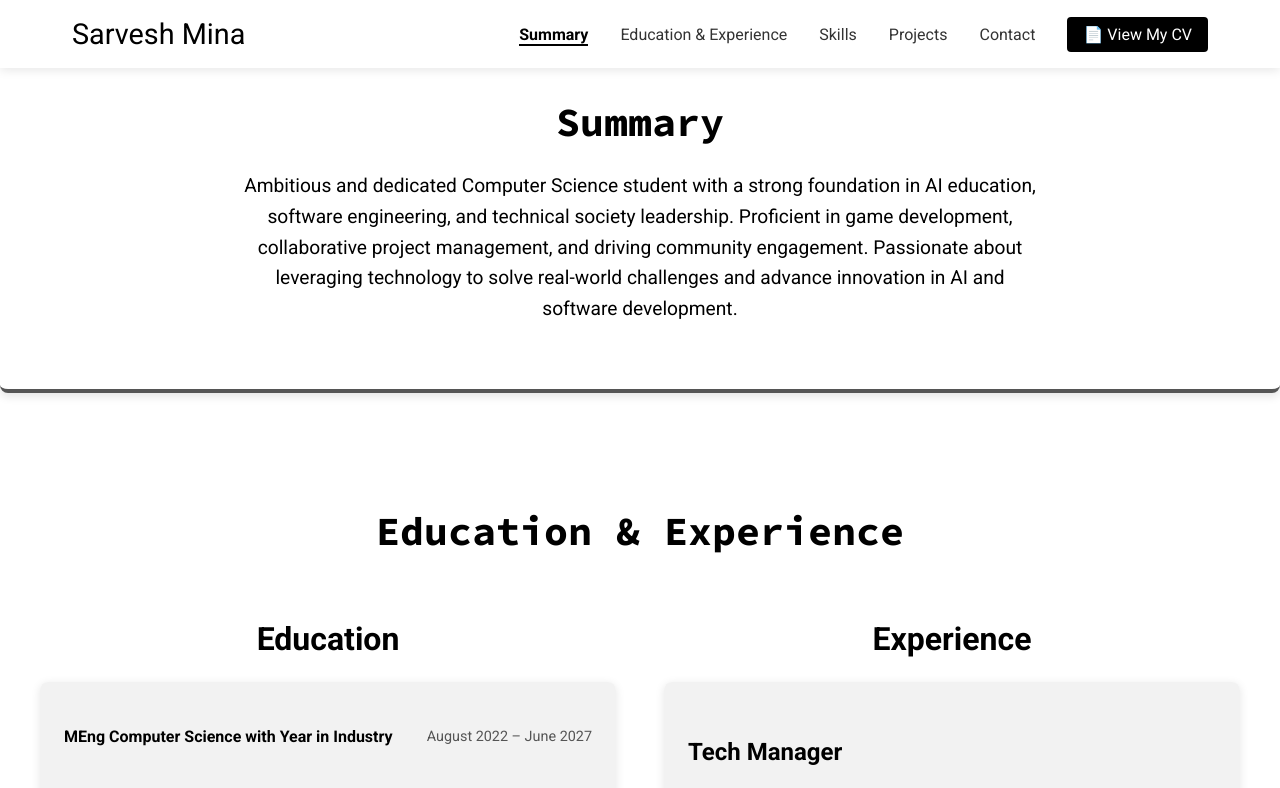
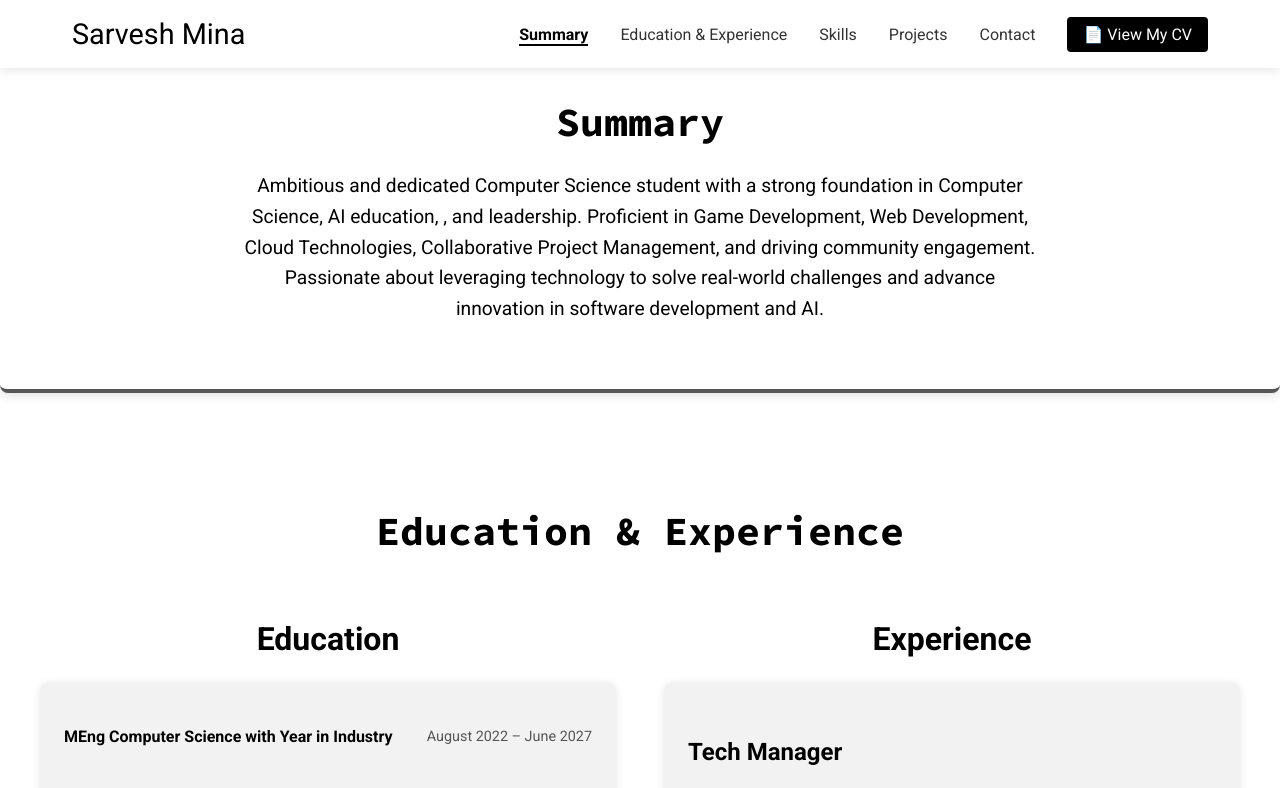
Before and after one commit to SarveshMina/SarveshMina.github.io, a Vue app: page / in a window 1280 px wide. Shown: the top 788 px of the page. Built offline with nearby package versions, Linux system fonts and the light colour scheme.

Commit message:
Updated summary

```diff
--- a/src/components/Summary.vue
+++ b/src/components/Summary.vue
@@ -3,7 +3,7 @@
   <section id="summary" class="summary-section" data-aos="fade-up">
     <h2>Summary</h2>
     <p>
-      Ambitious and dedicated Computer Science student with a strong foundation in AI education, software engineering, and technical society leadership. Proficient in game development, collaborative project management, and driving community engagement. Passionate about leveraging technology to solve real-world challenges and advance innovation in AI and software development.
+      Ambitious and dedicated Computer Science student with a strong foundation in Computer Science, AI education, , and leadership. Proficient in Game Development, Web Development, Cloud Technologies, Collaborative Project Management, and driving community engagement. Passionate about leveraging technology to solve real-world challenges and advance innovation in software development and AI.
     </p>
   </section>
 </template>
```
